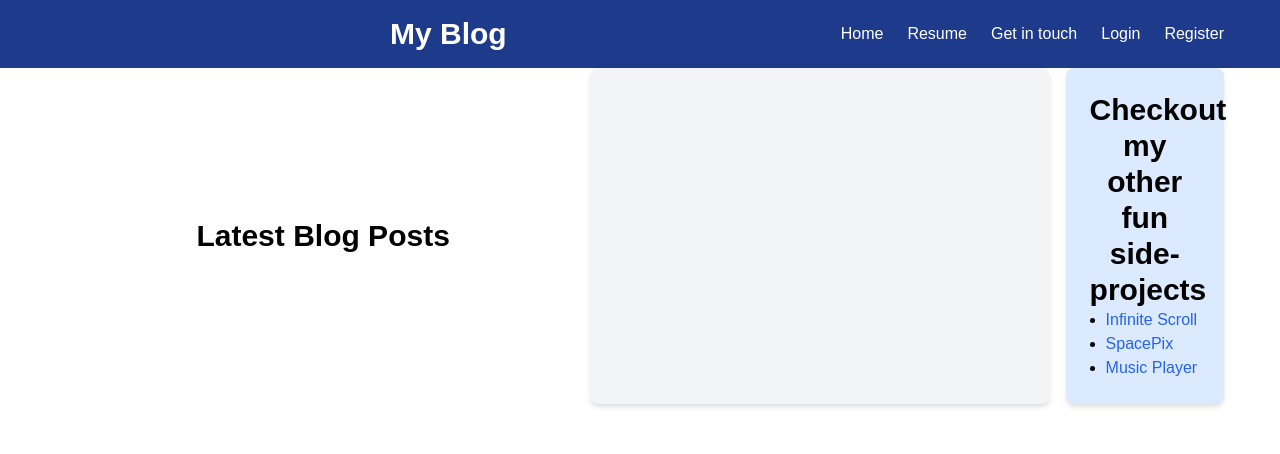
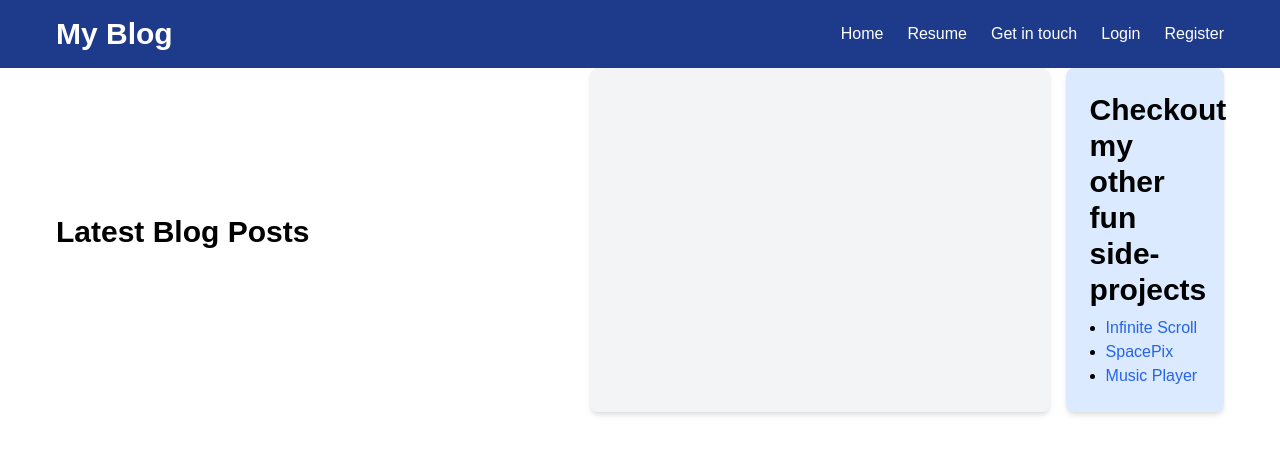
Before and after one commit to varshney-yash/rl-app, a Django app: page /home/ in a window 1280 px wide. Shown: the top 454 px of the page. Run offline with Django 4.2, Linux system fonts and the light colour scheme; data that the repository does not hold is empty.

Commit message:
Update home.html

```diff
--- a/blog/templates/blog/home.html
+++ b/blog/templates/blog/home.html
@@ -39,12 +39,6 @@
         </section>
     </div>
 </main>
-<style>
-    .text-3xl {
-        text-align: center; /* Center horizontally */
-        margin: 0 auto; /* Center horizontally */
-    }
-</style>
 <script src="https://code.jquery.com/jquery-3.6.0.min.js"></script>
 <script>
     console.log('js working');
```
